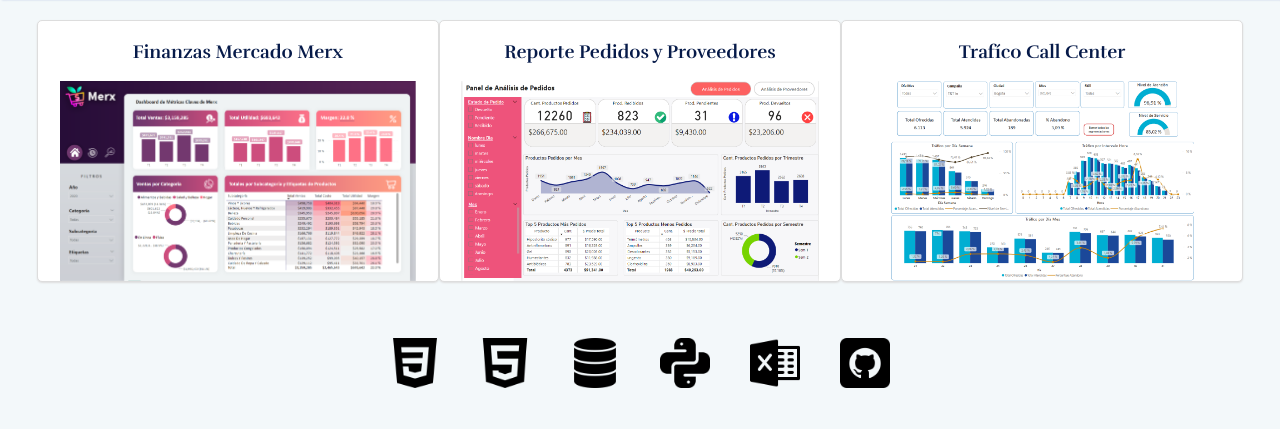
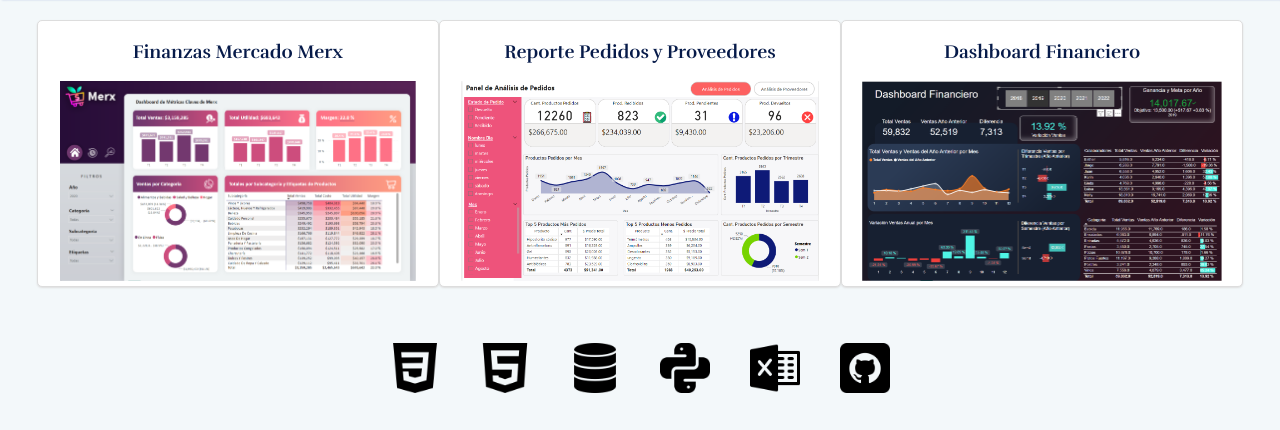
Before and after one commit to Alberto96-star/portfolio, a Flask app: page / in a window 1280 px wide. Shown: the part 92-522 px from the top of the page. Run offline with Flask 3, Linux system fonts and the light colour scheme; parts of the project's set-up code (start-up, migrations or seed data) failed here and were passed over.

Commit message:
agregando proyecto finanzas

```diff
--- a/static/style/style.css
+++ b/static/style/style.css
@@ -44,6 +44,10 @@ html body nav ul li {
 
 html body nav ul li a {
     padding: 0 15px;
+}
+
+footer {
+    font-family: 'Rufina', sans-serif;
 }
 
 .nav-pag:hover {
@@ -252,6 +256,7 @@ a.btn {
 .blog-img {
     width: 400px;
     height: 200px;
+    margin-bottom: 5px;
     object-fit: contain;
 }
 
--- a/templates/partials/blog_proyect.html
+++ b/templates/partials/blog_proyect.html
@@ -12,8 +12,8 @@
     </article>
 
     <article class="card third">
-        <h3 class="center">Trafíco Call Center</h3>
-        <div class="center"><img src="{{ url_for('static', filename='img/trafico_inb_call_center.png') }}"
+        <h3 class="center">Dashboard Financiero</h3>
+        <div class="center"><img src="{{ url_for('static', filename='img/Finanzas.png') }}"
                 class="blog-img" /></div>
     </article>
 </section>
```
Also changed, not shown: templates/proyecto/proyectos.html (+7 -0 lines), static/img/Finanzas.png (added).
